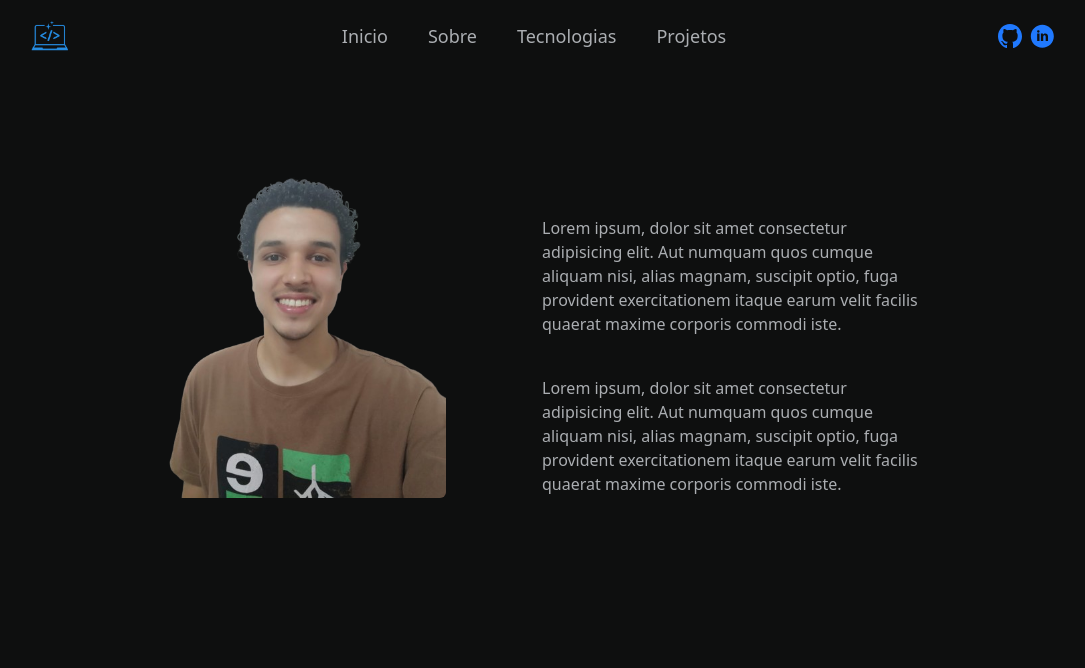
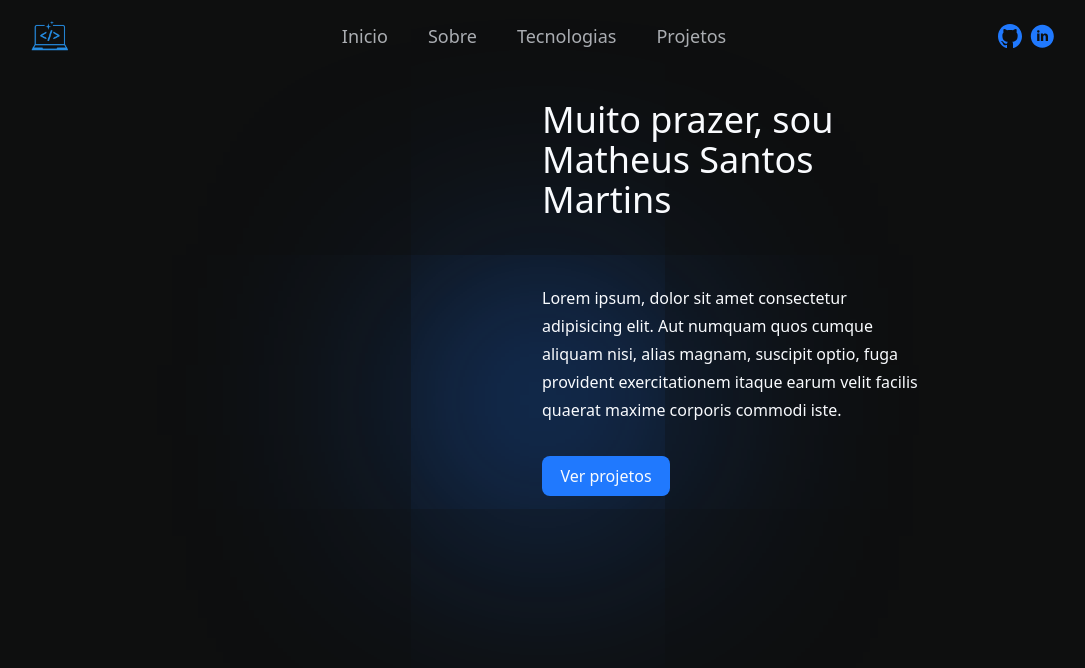
Before and after one commit to matheusmartins05/Portifolio, a React (Vite) app: page /sobremim in a window 1280 px wide. Shown: the top 668 px of the page, without its empty margins (98-1183 px from the left). Built offline with nearby package versions, Linux system fonts and the light colour scheme.

Commit message:
trabalhando na seção sobre

```diff
--- a/src/pages/Sobre.tsx
+++ b/src/pages/Sobre.tsx
@@ -1,4 +1,6 @@
 
+import Blur from "../components/Blur";
+import Button from "../components/Button";
 import Wrapper from "../components/Wrapper";
 import minhaFoto from "/minhaFoto2.png"
 
@@ -8,12 +10,16 @@ export default function Sobre() {
         <Wrapper width="w-[60%]">
           <div className="flex justify-between items-center h-96">
             <figure>
-              <img className="rounded-md max-w-72" src={minhaFoto} alt="" />
+              <Blur blur="absolute top-[50%] left-[50%] w-px"></Blur>
+              {/* <img className="rounded-md max-w-72 " src={minhaFoto} alt="" /> */}
             </figure>
 
-            <div className="text-paraghaph flex flex-col justify-end gap-10 text-left w-96 h-[100%]">
-              <p className="leading-6">Lorem ipsum, dolor sit amet consectetur adipisicing elit. Aut numquam quos cumque aliquam nisi, alias magnam, suscipit optio, fuga provident exercitationem itaque earum velit facilis quaerat maxime corporis commodi iste.</p>
-              <p>Lorem ipsum, dolor sit amet consectetur adipisicing elit. Aut numquam quos cumque aliquam nisi, alias magnam, suscipit optio, fuga provident exercitationem itaque earum velit facilis quaerat maxime corporis commodi iste.</p>
+            <div className="text-heading flex flex-col justify-end gap-4 text-left w-96 h-[100%] relative">
+              <h2 className="text-4xl">Muito prazer, sou Matheus Santos Martins</h2>
+              <div className="h-px w-[100%] bg-paraghaph my-4"></div>
+              <p className="leading-7 mb-4">Lorem ipsum, dolor sit amet consectetur adipisicing elit. Aut numquam quos cumque aliquam nisi, alias magnam, suscipit optio, fuga provident exercitationem itaque earum velit facilis quaerat maxime corporis commodi iste.</p>
+
+              <Button style="bg-primary text-heading w-32 p-2 rounded-lg"> Ver projetos  </Button>
             </div>
           </div>
         </Wrapper>
```
